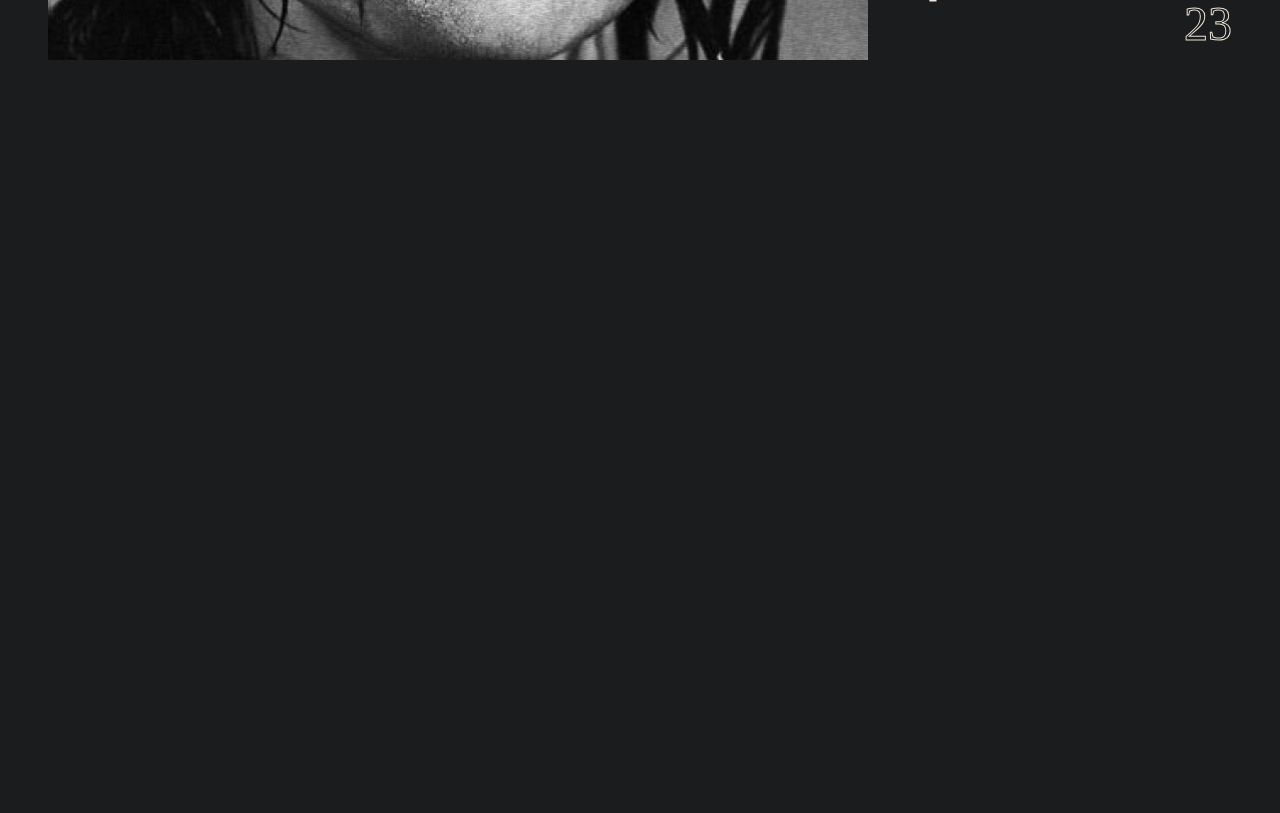
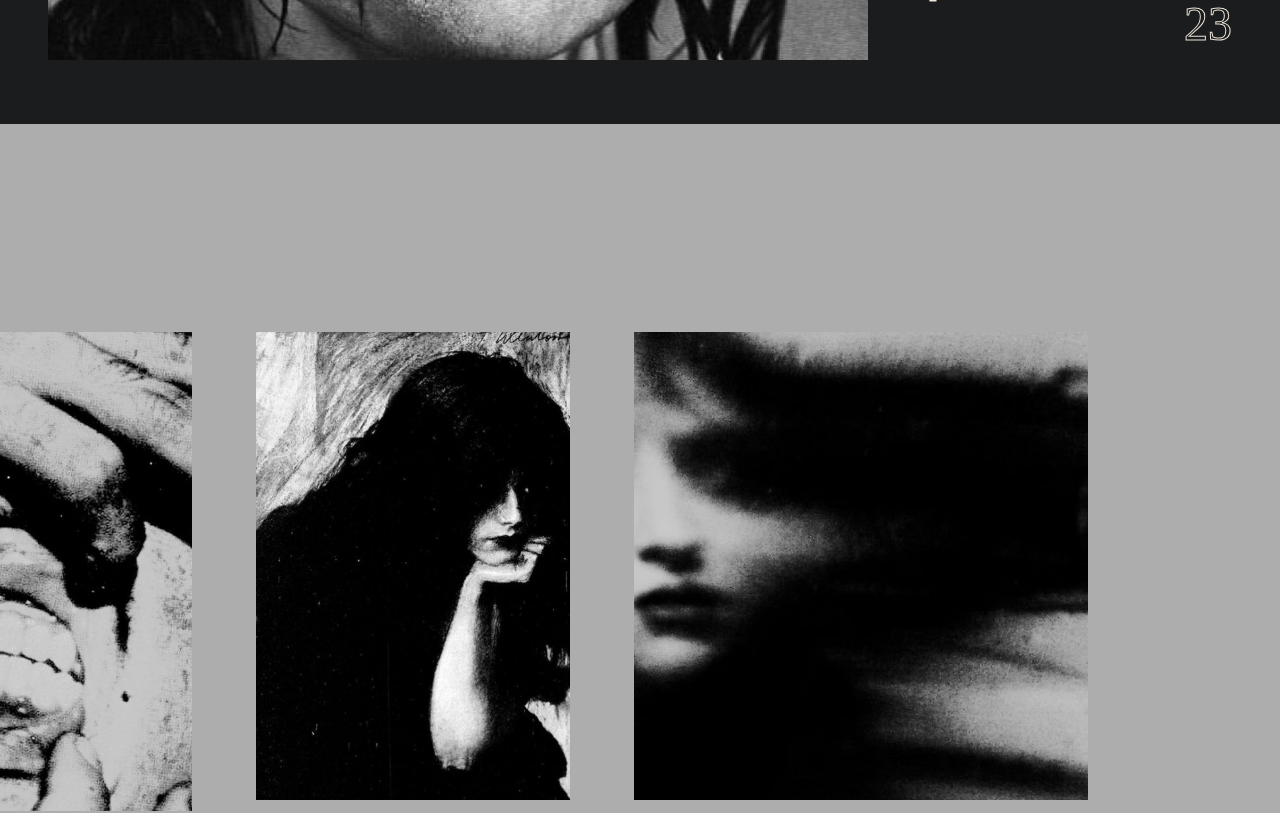
Before and after one commit to faun3/tat-showcase-sveltekit, a SvelteKit app: page / in a window 1280 px wide. Shown: the part 900-1713 px from the top of the page. Built offline with nearby package versions, Linux system fonts and the light colour scheme.

Commit message:
finish gallery (no animations)

```diff
--- a/src/components/ImageGallery.svelte
+++ b/src/components/ImageGallery.svelte
@@ -3,7 +3,9 @@
 </script>
 
 <div class="w-full flex justify-center items-center bg-stone">
-  <div class="z-[999] w-fit">
+  <div
+    class="z-[999] w-fit flex gap-[4rem] translate-x-[-15%] pb-[9rem] pt-[13rem]"
+  >
     <SlidingImage src="/images/galleryImg1.png" />
     <SlidingImage src="/images/galleryImg2.png" />
     <SlidingImage src="/images/galleryImg3.png" />
--- a/src/components/SlidingImage.svelte
+++ b/src/components/SlidingImage.svelte
@@ -2,6 +2,6 @@
   export let src: string | undefined;
 </script>
 
-<div class="h-[44rem] overflow-hidden">
+<div class="overflow-hidden">
   <img {src} alt="" class="object-cover" />
 </div>
--- a/src/routes/+page.svelte
+++ b/src/routes/+page.svelte
@@ -5,5 +5,5 @@
 </script>
 
 <Header />
+<ImageGallery />
 <Namedrop />
-<ImageGallery />
```
